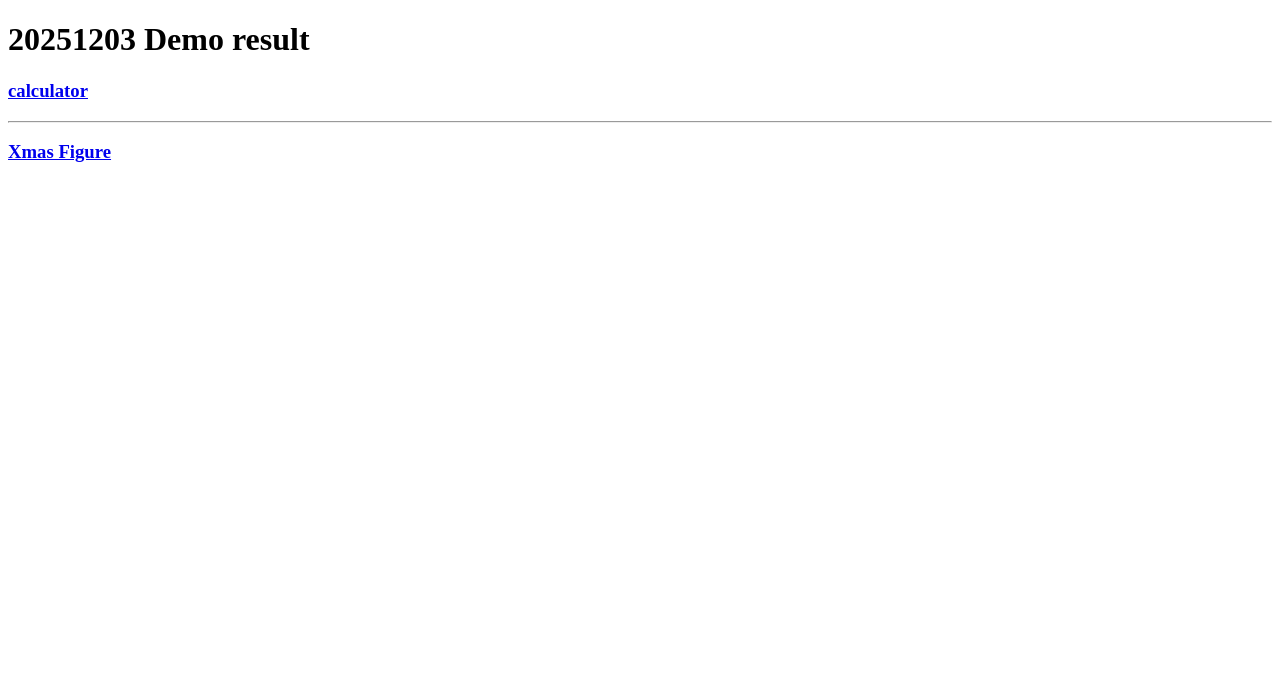
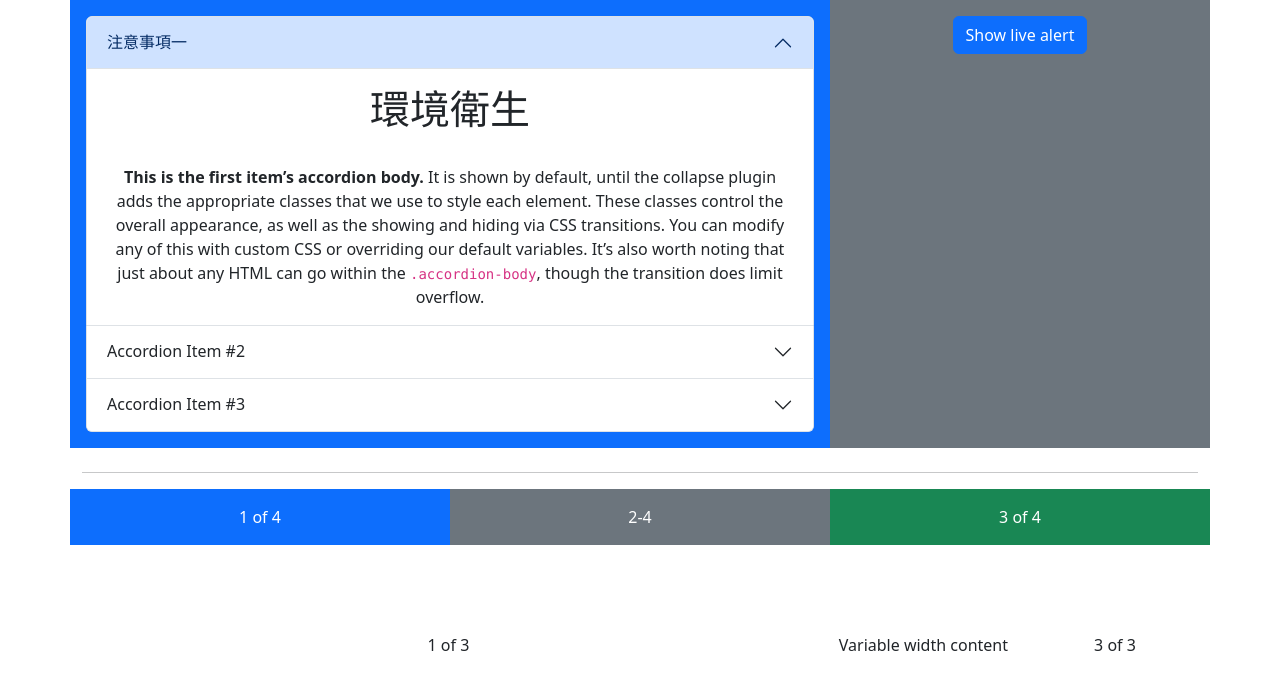
Before and after one commit to a113610348-hash/Demo, a plain HTML site: page index.html in a window 1280 px wide. Drawn offline with nearby package versions, Linux system fonts and the light colour scheme.

Commit message:
Update index.html

```diff
--- a/index.html
+++ b/index.html
@@ -1,19 +1,116 @@
-<!DOCTYPE html>
-<html>
+<!doctype html>
+<html lang="zh-tw">
 <head>
-    <meta charset="utf-8" />
-    <title>A1130001</title>
+    <meta charset="utf-8">
+    <meta name="viewport" content="width=device-width, initial-scale=1">
+    <title>Bootstrap demo</title>
+    <link href="https://cdn.jsdelivr.net/npm/bootstrap@5.3.8/dist/css/bootstrap.min.css" rel="stylesheet" integrity="sha384-sRIl4kxILFvY47J16cr9ZwB07vP4J8+LH7qKQnuqkuIAvNWLzeN8tE5YBujZqJLB" crossorigin="anonymous">
+    <script src="https://cdn.jsdelivr.net/npm/bootstrap@5.3.8/dist/js/bootstrap.bundle.min.js" integrity="sha384-FKyoEForCGlyvwx9Hj09JcYn3nv7wiPVlz7YYwJrWVcXK/BmnVDxM+D2scQbITxI" crossorigin="anonymous"></script>
+    <script src="alterTest.js"></script>
+
+
 </head>
 <body>
 
-    <h1>20251203 Demo result</h1>
+    <div class="container text-center">
 
-    <h3><a href="calculator.html">calculator</a></h3>
-    <hr />
-    <h3>
-        <a href="loop1.html">Xmas Figure</a>
-    </h3>
+
+        <div class="row justify-content-md-center">
+
+            <div class="col-12 col-lg-8   p-3 mb-2 bg-primary text-white">
+
+                <div class="accordion" id="accordionExample">
+                    <div class="accordion-item">
+                        <h2 class="accordion-header">
+                            <button class="accordion-button" type="button" data-bs-toggle="collapse" data-bs-target="#collapseOne" aria-expanded="true" aria-controls="collapseOne">
+                                注意事項一
+                            </button>
+                        </h2>
+                        <div id="collapseOne" class="accordion-collapse collapse show" data-bs-parent="#accordionExample">
+                            <div class="accordion-body">
+                                <h1>環境衛生</h1><br>
+                                <strong>This is the first item’s accordion body.</strong> It is shown by default, until the collapse plugin adds the appropriate classes that we use to style each element. These classes control the overall appearance, as well as the showing and hiding via CSS transitions. You can modify any of this with custom CSS or overriding our default variables. It’s also worth noting that just about any HTML can go within the <code>.accordion-body</code>, though the transition does limit overflow.
+                            </div>
+                        </div>
+                    </div>
+
+                    <div class="accordion-item">
+                        <h2 class="accordion-header">
+                            <button class="accordion-button collapsed" type="button" data-bs-toggle="collapse" data-bs-target="#collapseTwo" aria-expanded="false" aria-controls="collapseTwo">
+                                Accordion Item #2
+                            </button>
+                        </h2>
+                        <div id="collapseTwo" class="accordion-collapse collapse" data-bs-parent="#accordionExample">
+                            <div class="accordion-body">
+                                <strong>This is the second item’s accordion body.</strong> It is hidden by default, until the collapse plugin adds the appropriate classes that we use to style each element. These classes control the overall appearance, as well as the showing and hiding via CSS transitions. You can modify any of this with custom CSS or overriding our default variables. It’s also worth noting that just about any HTML can go within the <code>.accordion-body</code>, though the transition does limit overflow.
+                            </div>
+                        </div>
+                    </div>
+                    <div class="accordion-item">
+                        <h2 class="accordion-header">
+                            <button class="accordion-button collapsed" type="button" data-bs-toggle="collapse" data-bs-target="#collapseThree" aria-expanded="false" aria-controls="collapseThree">
+                                Accordion Item #3
+                            </button>
+                        </h2>
+                        <div id="collapseThree" class="accordion-collapse collapse" data-bs-parent="#accordionExample">
+                            <div class="accordion-body">
+                                <strong>This is the third item’s accordion body.</strong> It is hidden by default, until the collapse plugin adds the appropriate classes that we use to style each element. These classes control the overall appearance, as well as the showing and hiding via CSS transitions. You can modify any of this with custom CSS or overriding our default variables. It’s also worth noting that just about any HTML can go within the <code>.accordion-body</code>, though the transition does limit overflow.
+                            </div>
+                        </div>
+                    </div>
+                </div>
+
+
+
+            </div>
+            <div class="col-12 col-lg-4 p-3 mb-2 bg-secondary  text-white">
+
+
+                <div id="liveAlertPlaceholder"></div>
+                <button type="button" class="btn btn-primary" id="liveAlertBtn">Show live alert</button>
+
+
+            </div>
+
+        </div>
+
+
+
+        <hr>
+
+        <div class="row justify-content-md-center">
+            <div class="col-12 col-md-6 col-lg-4 p-3 mb-2 bg-primary text-white">
+                1 of 4
+            </div>
+            <div class="col-12 col-md-6 col-lg-4 p-3 mb-2 bg-secondary  text-white">
+                2-4
+            </div>
+            <div class="col-12 col-md-6 col-lg-4 p-3 mb-2 bg-success  text-white">
+                3 of 4
+            </div>
+
+            <div class="col-12 col-md-6 col-lg-4 p-4 mb-2 bg-bg-warning  text-white">
+                4 of 4
+            </div>
+
+        </div>
+
+        <div class="row">
+            <div class="col">
+                1 of 3
+            </div>
+            <div class="col-md-auto">
+                Variable width content
+            </div>
+            <div class="col col-lg-2">
+                3 of 3
+            </div>
+        </div>
+    </div>
+
+
 
 
 </body>
+
 </html>
```
